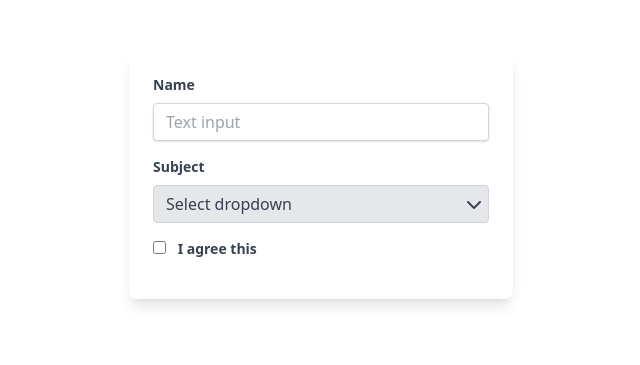
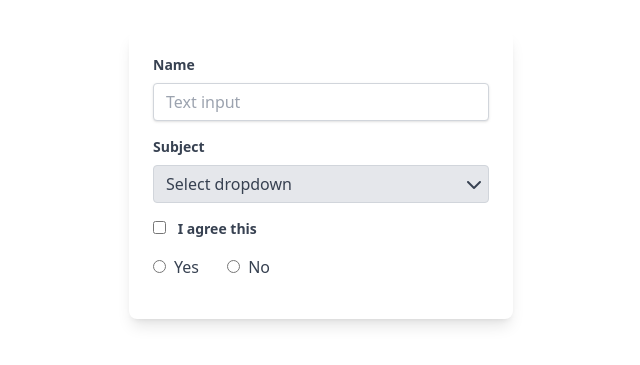
Before and after one commit to mtmsujan/forms-design, a plain HTML site: page index.html in a window 1280 px wide. Shown: the part 2415-2780 px from the top of the page, without its empty margins (319-959 px from the left). Drawn offline with nearby package versions, Linux system fonts and the light colour scheme.

Commit message:
Add tailwind form tow radio button

```diff
--- a/index.html
+++ b/index.html
@@ -143,6 +143,16 @@
                     I agree this
                 </label>
             </div>
+            <div class="mb-4">
+                <label class="inline-flex items-center">
+                    <input type="radio" class="form-radio text-blue-500 dark:text-blue-400" name="accountType" value="1">
+                    <span class="ml-2 text-gray-700 dark:text-gray-300">Yes</span>
+                </label>
+                <label class="inline-flex items-center ml-6">
+                    <input type="radio" class="form-radio text-blue-500 dark:text-blue-400" name="accountType" value="2">
+                    <span class="ml-2 text-gray-700 dark:text-gray-300">No</span>
+                </label>
+            </div>
 
         </form>
     </section>
```
